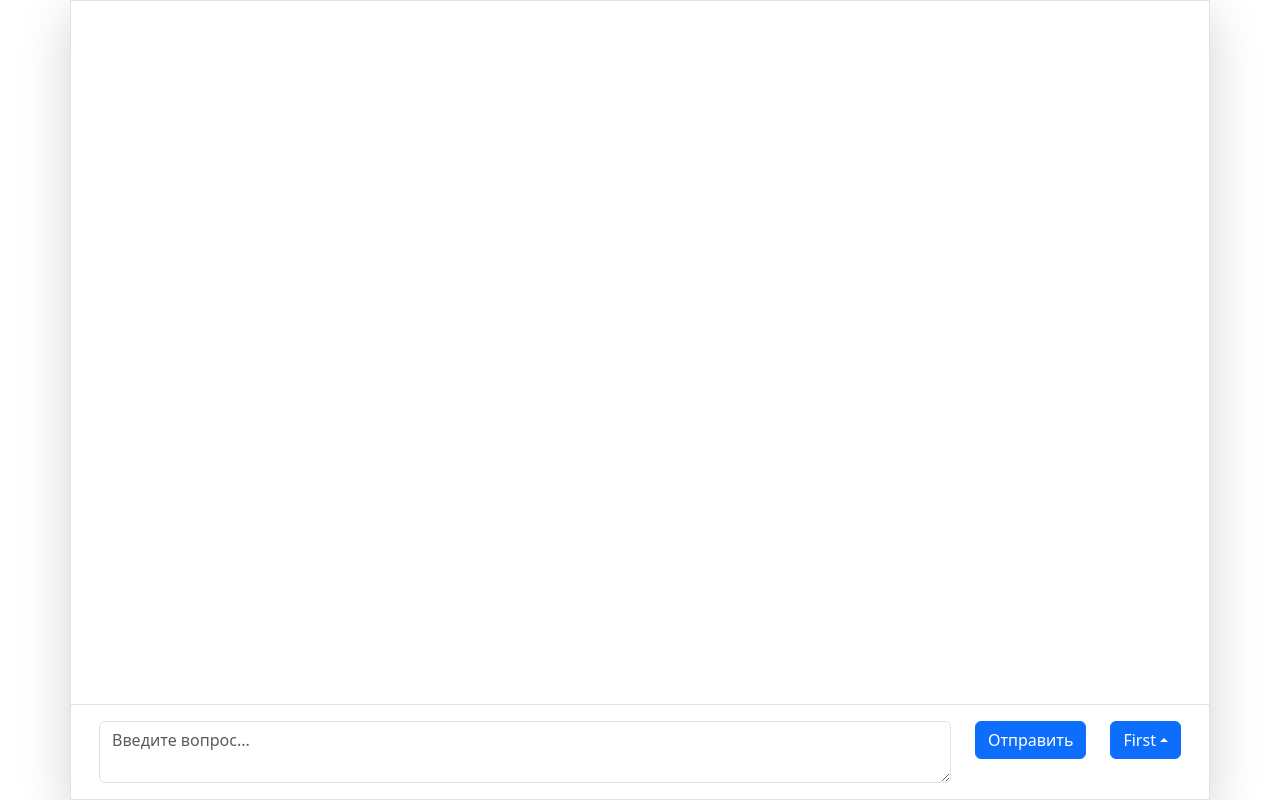
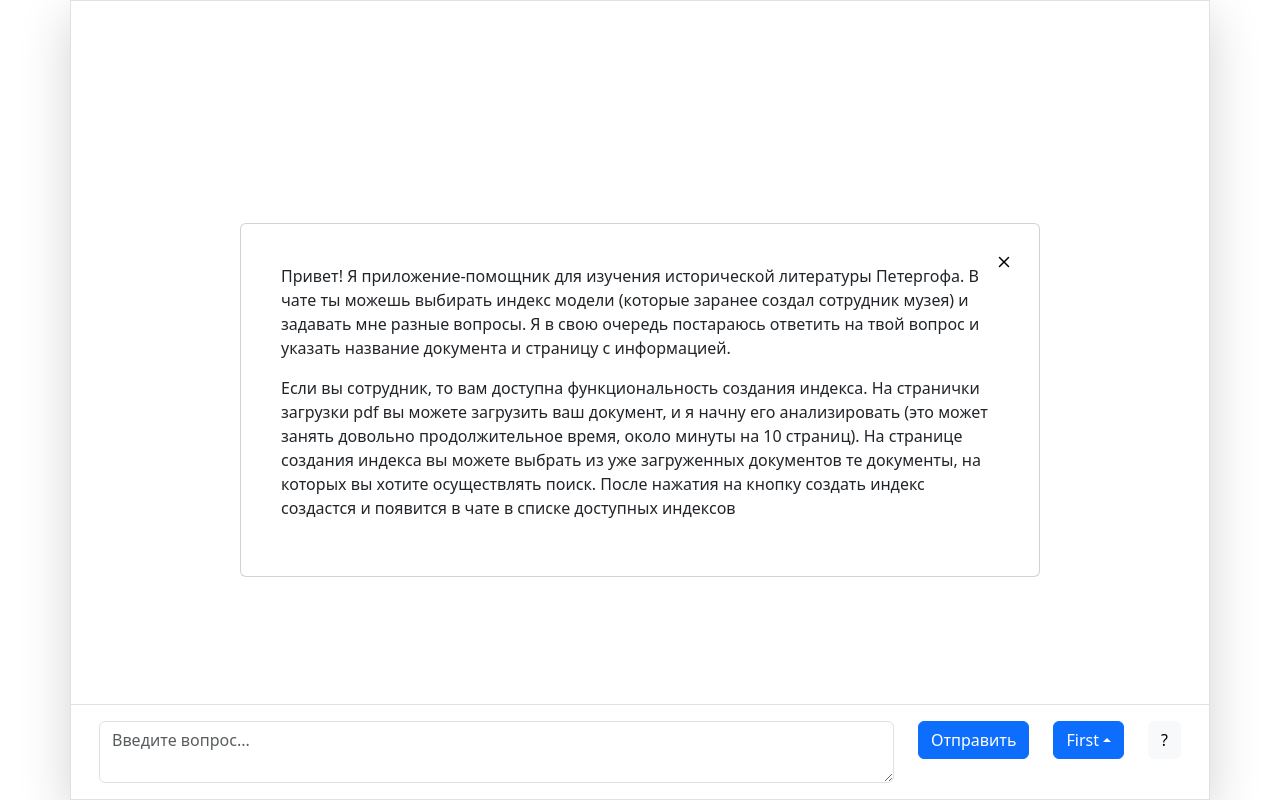
Before and after one commit to andrey-blight/RAG_Petergof_API, a React (Create React App) app in the folder frontend/: page /chat in a window 1280 px wide. Built offline with nearby package versions, Linux system fonts and the light colour scheme.

Commit message:
Добавил окно about с описанием функционала чата

```diff
--- a/frontend/src/components/Chat.js
+++ b/frontend/src/components/Chat.js
@@ -5,6 +5,7 @@ import {askQuestion} from "../api/SendQuestion";
 import {useNavigate} from "react-router-dom";
 import CorrectionForm from "../components/CorrectionForm";
 import {sendStatistic} from "../api/SendStatistic";
+import DescriptionWindow from "./DescriptionWindow";
 
 const ChatComponent = () => {
     const [messages, setMessages] = useState([]);
@@ -13,6 +14,7 @@ const ChatComponent = () => {
     const [messageForCorrection, setMessageForCorrection] = useState("");
     const [questionForCorrection, setQuestionForCorrection] = useState("");
     const [showCorrectionForm, setShowCorrectionForm] = useState(false);
+    const [showDescriptionWindow, setShowDescriptionWindow] = useState(JSON.parse(localStorage.getItem("show_about") || "true"));
     const navigate = useNavigate();
 
     const sendMessage = async () => {
@@ -54,6 +56,10 @@ const ChatComponent = () => {
         setShowCorrectionForm(false);
         setMessageForCorrection("");
         setQuestionForCorrection("");
+    };
+
+    const handleDescriptionClose = () => {
+        setShowDescriptionWindow(false);
     };
 
     return (
@@ -99,6 +105,12 @@ const ChatComponent = () => {
                 />
             )}
 
+            {showDescriptionWindow && (
+                <DescriptionWindow
+                    onClose={handleDescriptionClose}
+                />
+            )}
+
             <Row className="border-top p-3">
                 <Col>
                     <Form.Control
@@ -129,6 +141,14 @@ const ChatComponent = () => {
                         <Dropdown.Item onClick={() => setSelectedModel("Third")}>Third</Dropdown.Item>
                     </DropdownButton>
                 </Col>
+                <Col xs="auto">
+                    <Button
+                        variant="light"
+                        onClick={() => setShowDescriptionWindow(true)}
+                    >
+                        ?
+                    </Button>
+                </Col>
             </Row>
         </Container>
     );
--- a/frontend/src/components/CorrectionForm.js
+++ b/frontend/src/components/CorrectionForm.js
@@ -2,7 +2,7 @@ import React, {useState} from "react";
 import {Button, Form, Row, Col, Card} from "react-bootstrap";
 import {X} from "react-bootstrap-icons";
 import {sendStatistic} from "../api/SendStatistic";
-import {useNavigate} from "react-router-dom";  // Импорт иконки крестика
+import {useNavigate} from "react-router-dom";
 
 const CorrectionForm = ({messageForCorrection, setMessageForCorrection, question, onClose}) => {
     const [correctedAnswer, setCorrectedAnswer] = useState("");
@@ -21,7 +21,7 @@ const CorrectionForm = ({messageForCorrection, setMessageForCorrection, question
     return (
         <div
             className="d-flex justify-content-center align-items-center position-fixed top-50 start-50 translate-middle"
-            style={{width: '80%'}} // Увеличиваем ширину контейнера
+            style={{width: '80%'}}
         >
             <Card className="p-4" style={{width: "100%", maxWidth: "800px"}}>
                 <Card.Body>
--- /dev/null
+++ b/frontend/src/components/DescriptionWindow.js
@@ -0,0 +1,47 @@
+import React from "react";
+import {Button, Card} from "react-bootstrap";
+import {X} from "react-bootstrap-icons";
+
+const DescriptionWindow = ({onClose}) => {
+    localStorage.setItem('show_about', "false");
+
+    return (
+        <div
+            className="d-flex justify-content-center align-items-center position-fixed top-50 start-50 translate-middle"
+            style={{width: '80%'}} // Увеличиваем ширину контейнера
+        >
+            <Card className="p-4" style={{width: "100%", maxWidth: "800px"}}>
+                <Card.Body>
+                    <Button
+                        variant="link"
+                        onClick={onClose}
+                        style={{
+                            position: "absolute",
+                            top: "10px",
+                            right: "10px",
+                            fontSize: "1.5rem",
+                            color: "black",
+                        }}
+                    >
+                        <X/>
+                    </Button>
+                    <p> Привет! Я приложение-помощник для изучения исторической литературы Петергофа. В чате ты можешь
+                        выбирать индекс модели (которые заранее создал сотрудник музея) и задавать мне разные вопросы.
+                        Я в свою очередь постараюсь ответить на твой вопрос и указать название документа и страницу
+                        с информацией.
+                    </p>
+
+                    <p> Если вы сотрудник, то вам доступна функциональность создания индекса. На странички загрузки pdf
+                        вы можете загрузить ваш документ, и я начну его анализировать (это может занять довольно
+                        продолжительное время, около минуты на 10 страниц). На странице создания индекса вы можете
+                        выбрать из уже загруженных документов те документы, на которых вы хотите осуществлять поиск.
+                        После нажатия на кнопку создать индекс создастся и появится в чате в списке доступных
+                        индексов
+                    </p>
+                </Card.Body>
+            </Card>
+        </div>
+    );
+};
+
+export default DescriptionWindow;
```
